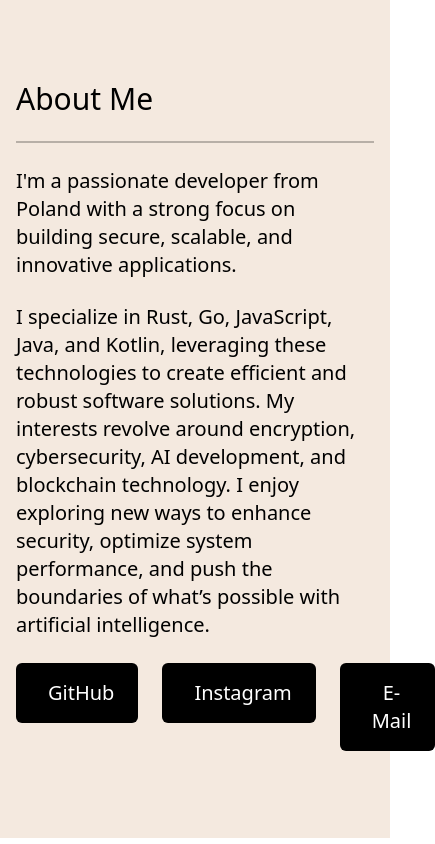
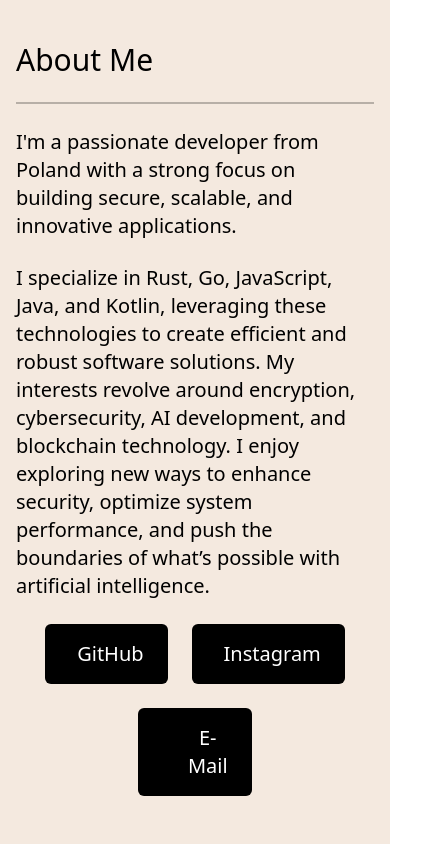
Before and after one commit to M3DZIK/portfolio, an Astro site: page / in a window 390 px wide. Shown: the part 850-1694 px from the top of the page, 435 px wide, since content can reach past the window. Built offline with nearby package versions, Linux system fonts and the light colour scheme; Astro itself is replaced by a stand-in of ours.

Commit message:
Fix social buttons on mobile devices and center it on screen

```diff
--- a/src/pages/index.astro
+++ b/src/pages/index.astro
@@ -41,7 +41,7 @@ import { Icon } from "astro-icon/components";
 					optimize system performance, and push the boundaries of what’s possible with artificial intelligence.
 				</p>
 
-				<div class="flex gap-6">
+				<div class="flex justify-center flex-wrap gap-6">
 					<a href="https://github.com/M3DZIK" target="_blank">
 						<button class="bg-black hover:cursor-pointer hover:bg-black/80 text-white px-6 py-4 text-xl flex items-center gap-2 rounded-md">
 							<Icon name="github" />
```
